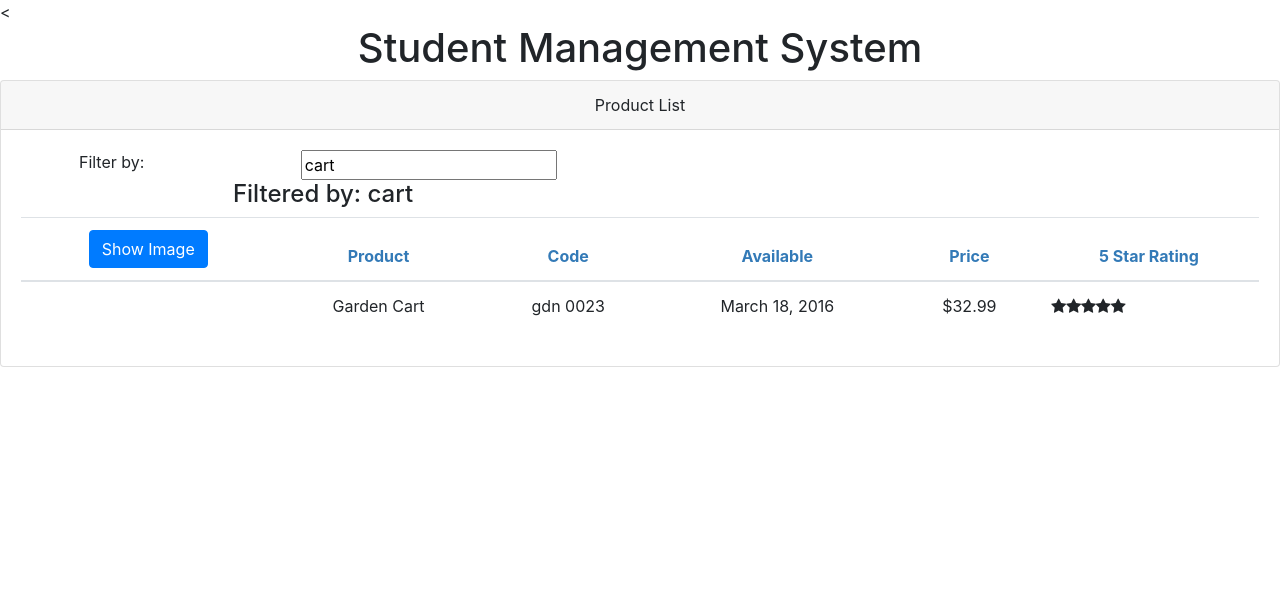
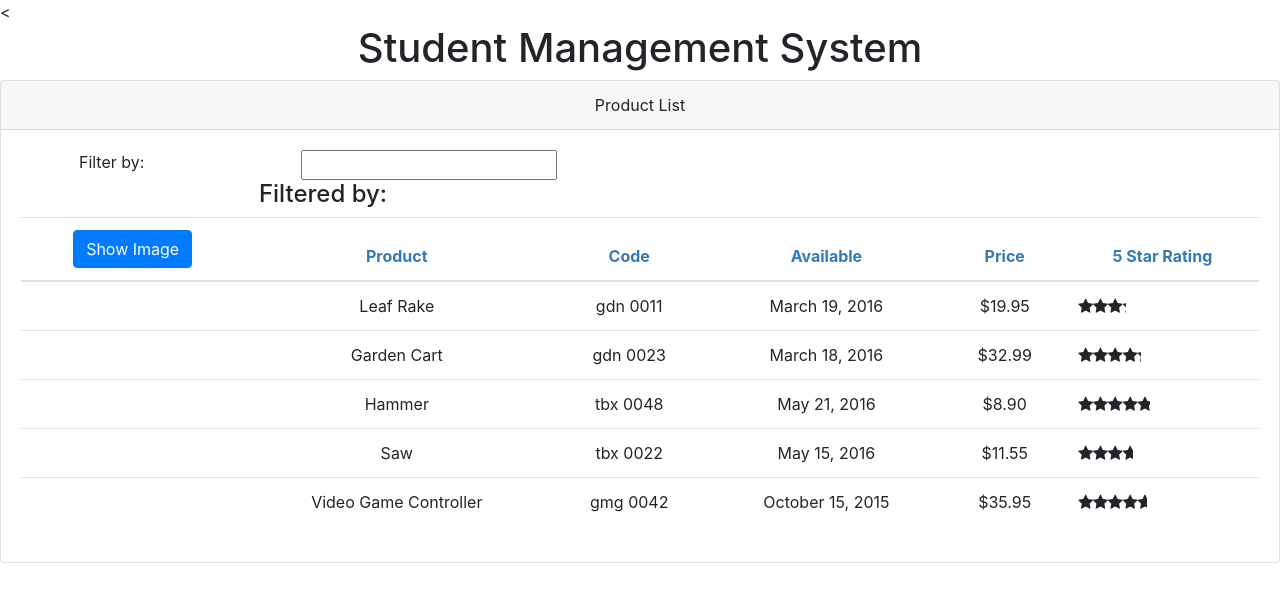
Before and after one commit to shruk/angular2App, an Angular app: page / in a window 1280 px wide. Shown: the top 602 px of the page. Built offline with nearby package versions, Linux system fonts and the light colour scheme.

Commit message:
create data services

```diff
--- a/src/app/products/product-list.component.html
+++ b/src/app/products/product-list.component.html
@@ -44,7 +44,8 @@
                         <td>{{product.productCode|lowercase |convertToSpaces:'-'}}</td>
                         <td>{{product.releaseDate}}</td>
                         <td>{{product.price|currency:'USD':'symbol':'1.2-2'}}</td>
-                        <td><star [rating]='product.starRating'></star></td>
+                        <td><star [rating]='product.starRating'
+                          (notify)='onNotify($event)'></star></td>
                     </tr>
                 </tbody>
             </table>
--- a/src/app/products/product-list.component.ts
+++ b/src/app/products/product-list.component.ts
@@ -1,5 +1,6 @@
 import { Component, OnInit } from '@angular/core';
 import { IProduct } from './product';
+import { ProductService } from './product.service';
 
 @Component({
 selector:'app-products',
@@ -34,71 +35,24 @@ return this.products.filter((product:IProduct)=>
 
     }
 //need to populate some product infomation.
-products:IProduct[]=[
-    {
-      "productId": 1,
-      "productName": "Leaf Rake",
-      "productCode": "GDN-0011",
-      "releaseDate": "March 19, 2016",
-      "description": "Leaf rake with 48-inch wooden handle.",
-      "price": 19.95,
-      "starRating": 3.2,
-      "imageUrl": "https://openclipart.org/image/300px/svg_to_png/26215/Anonymous_Leaf_Rake.png"
-    },
-    {
-      "productId": 2,
-      "productName": "Garden Cart",
-      "productCode": "GDN-0023",
-      "releaseDate": "March 18, 2016",
-      "description": "15 gallon capacity rolling garden cart",
-      "price": 32.99,
-      "starRating": 4.2,
-      "imageUrl": "https://openclipart.org/image/300px/svg_to_png/58471/garden_cart.png"
-    },
-    {
-      "productId": 5,
-      "productName": "Hammer",
-      "productCode": "TBX-0048",
-      "releaseDate": "May 21, 2016",
-      "description": "Curved claw steel hammer",
-      "price": 8.9,
-      "starRating": 4.8,
-      "imageUrl": "https://openclipart.org/image/300px/svg_to_png/73/rejon_Hammer.png"
-    },
-    {
-      "productId": 8,
-      "productName": "Saw",
-      "productCode": "TBX-0022",
-      "releaseDate": "May 15, 2016",
-      "description": "15-inch steel blade hand saw",
-      "price": 11.55,
-      "starRating": 3.7,
-      "imageUrl": "https://openclipart.org/image/300px/svg_to_png/27070/egore911_saw.png"
-    },
-    {
-      "productId": 10,
-      "productName": "Video Game Controller",
-      "productCode": "GMG-0042",
-      "releaseDate": "October 15, 2015",
-      "description": "Standard two-button video game controller",
-      "price": 35.95,
-      "starRating": 4.6,
-      "imageUrl": "https://openclipart.org/image/300px/svg_to_png/120337/xbox-controller_01.png"
-    }
-  ];
+products:IProduct[]=[];
 
+//inject service instance to component in constructor
+constructor(private productService:ProductService){
 
-constructor(){
-    this.filteredProducts=this.products;
-    this.listFilter='cart';
 }
-
+  //triggered from component view.
     toggleImage():void{
         this.showImage=!this.showImage;
     }
 //lifecycle hooks interface imple
     ngOnInit():void{
-        console.log("lifecycle oninit fired!");
+        this.products=this.productService.getProducts();
+      this.filteredProducts=this.products;
 
     }
+
+    onNotify(message:string):void{
+      this.pageTitle=this.pageTitle +' '+ message;
+    }
 }
--- /dev/null
+++ b/src/app/products/product.service.ts
@@ -0,0 +1,66 @@
+import { Injectable } from '@angular/core';
+import { IProduct } from './product';
+
+@Injectable({
+  providedIn:'root'
+})
+export class ProductService
+{
+  products:IProduct[]=[
+    {
+      "productId": 1,
+      "productName": "Leaf Rake",
+      "productCode": "GDN-0011",
+      "releaseDate": "March 19, 2016",
+      "description": "Leaf rake with 48-inch wooden handle.",
+      "price": 19.95,
+      "starRating": 3.2,
+      "imageUrl": "https://openclipart.org/image/300px/svg_to_png/26215/Anonymous_Leaf_Rake.png"
+    },
+    {
+      "productId": 2,
+      "productName": "Garden Cart",
+      "productCode": "GDN-0023",
+      "releaseDate": "March 18, 2016",
+      "description": "15 gallon capacity rolling garden cart",
+      "price": 32.99,
+      "starRating": 4.2,
+      "imageUrl": "https://openclipart.org/image/300px/svg_to_png/58471/garden_cart.png"
+    },
+    {
+      "productId": 5,
+      "productName": "Hammer",
+      "productCode": "TBX-0048",
+      "releaseDate": "May 21, 2016",
+      "description": "Curved claw steel hammer",
+      "price": 8.9,
+      "starRating": 4.8,
+      "imageUrl": "https://openclipart.org/image/300px/svg_to_png/73/rejon_Hammer.png"
+    },
+    {
+      "productId": 8,
+      "productName": "Saw",
+      "productCode": "TBX-0022",
+      "releaseDate": "May 15, 2016",
+      "description": "15-inch steel blade hand saw",
+      "price": 11.55,
+      "starRating": 3.7,
+      "imageUrl": "https://openclipart.org/image/300px/svg_to_png/27070/egore911_saw.png"
+    },
+    {
+      "productId": 10,
+      "productName": "Video Game Controller",
+      "productCode": "GMG-0042",
+      "releaseDate": "October 15, 2015",
+      "description": "Standard two-button video game controller",
+      "price": 35.95,
+      "starRating": 4.6,
+      "imageUrl": "https://openclipart.org/image/300px/svg_to_png/120337/xbox-controller_01.png"
+    }
+  ];
+
+   getProducts():IProduct[]{
+     return this.products;
+
+   }
+}
--- a/src/app/shared/star.component.css
+++ b/src/app/shared/star.component.css
@@ -0,0 +1,6 @@
+.crop {
+  overflow: hidden;
+}
+div {
+  cursor: pointer;
+}
--- a/src/app/shared/star.component.html
+++ b/src/app/shared/star.component.html
@@ -1,6 +1,7 @@
 <div class="crop"
     [style.width.px]="starWidth"
-    [title]="rating">
+    [title]="rating"
+    (click)="onClick()">
     <div style="width: 75px">
       <span class="fa fa-star"></span>
       <span class="fa fa-star"></span>
--- a/src/app/shared/star.component.ts
+++ b/src/app/shared/star.component.ts
@@ -1,4 +1,5 @@
-import { Component, OnChanges, Input } from '@angular/core';
+import { Component, OnChanges, Input, Output,EventEmitter } from '@angular/core';
+//import { EventEmitter } from 'protractor';
 
 @Component({
   selector:'star',
@@ -10,12 +11,16 @@ export class StarComponnent implements OnChanges
      starWidth:number;
     @Input() rating:number; //this value comes from container component
 
-
-    constructor(){
-          }
+    //output describe event raised to container
+    @Output() notify: EventEmitter<string>
+    =new EventEmitter<string>();
 
     ngOnChanges():void{
 
       this.starWidth=(this.rating*75/5);
     }
+
+    onClick():void{
+      this.notify.emit(`The rating ${this.rating} was clicked!`);
+    }
 }
```
